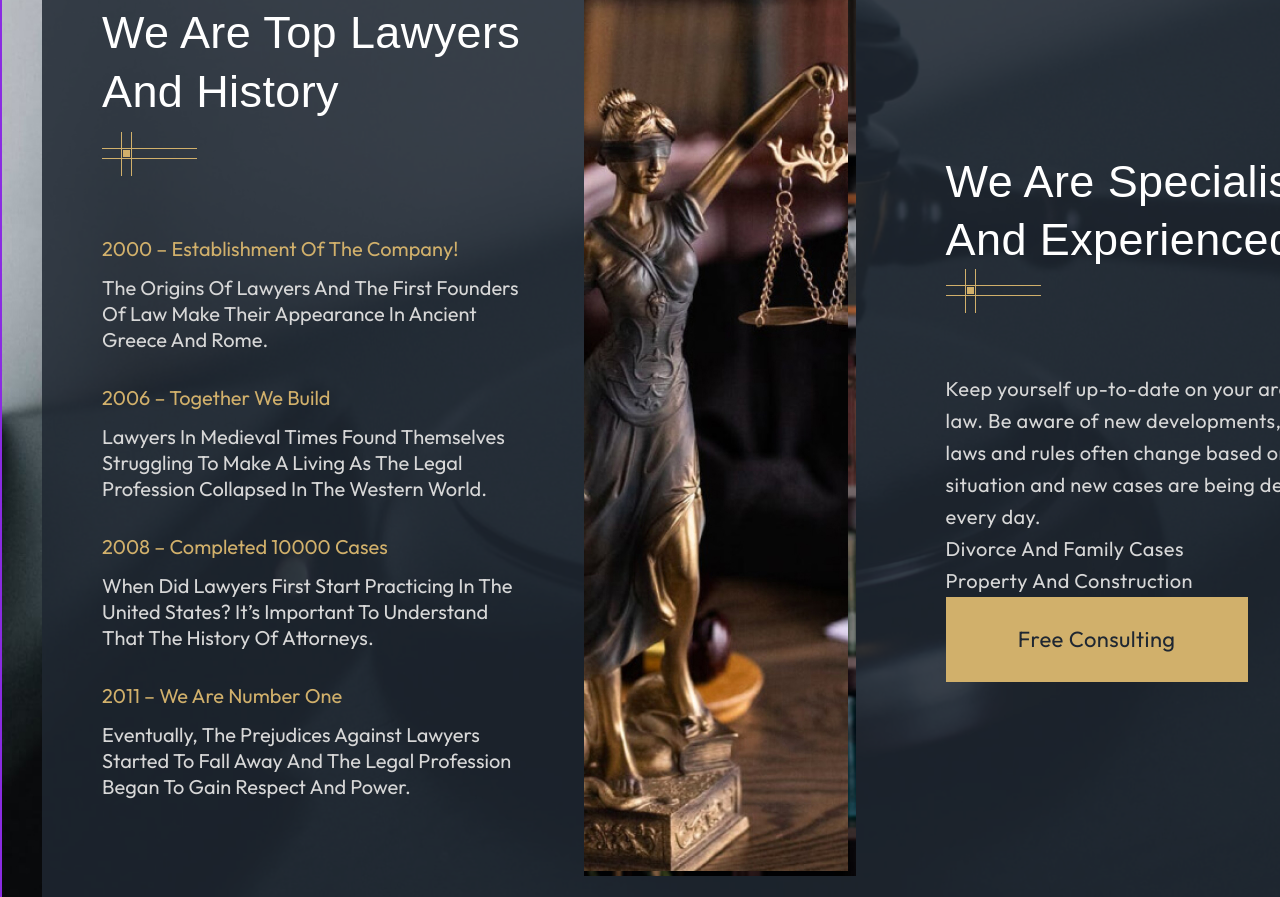
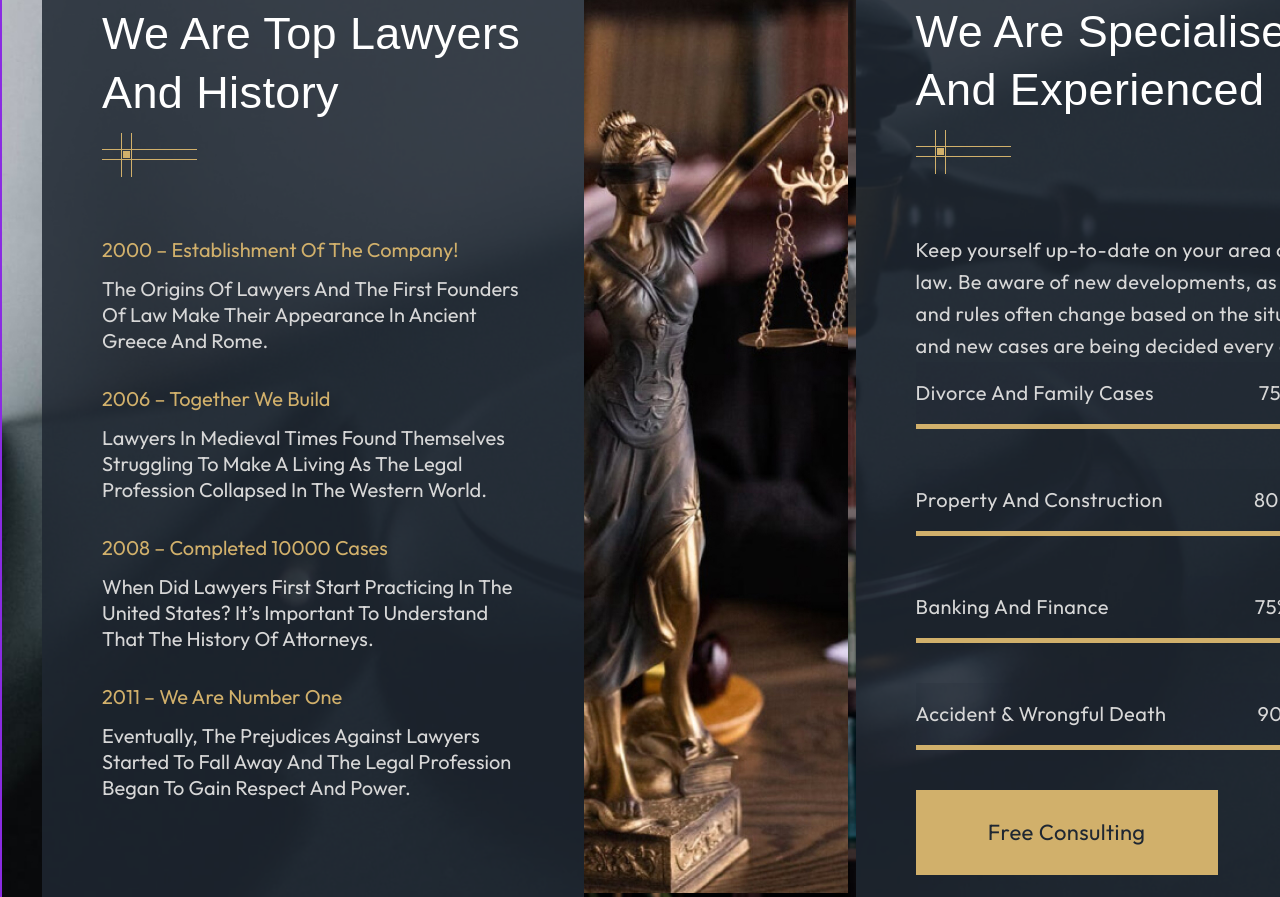
Before and after one commit to Tuljam/Attorneyster, a plain HTML site: page index.html in a window 1280 px wide. Shown: the part 4976-5873 px from the top of the page. Drawn offline with nearby package versions, Linux system fonts and the light colour scheme.

Commit message:
added form to section answers-questions

```diff
--- a/assets/styles/blocks/_history.scss
+++ b/assets/styles/blocks/_history.scss
@@ -1,7 +1,8 @@
 .history-specialised {
-    .container {
         background: url(../images/background_history.jpg);
         background-size: cover;
+    .container {
+
 
         padding: 140px 40px;
     }
@@ -11,8 +12,8 @@
     @include flexCenter;
 }
 .history-block {
+    padding: 50px 60px 102px 60px;
     width: 40%;
-    padding: 90px 60px 102px 60px;
 
     &_title {
         // @include fontH4Cormorant (45px);
@@ -40,7 +41,6 @@
         color: #D1B06B;
         margin-bottom: 13px;
         }
-
 }
 
 
@@ -52,8 +52,10 @@
 
     }
 .specialised-block {
-    padding: 90px 50px 102px 90px;
+    padding: 90px 60px 102px 60px;
     width: 40%;
+    display: flex;
+    flex-direction: column;
 
     &__title {
     font-family: $fontCormorant;
@@ -63,9 +65,10 @@
     letter-spacing: 0.4px;
     text-transform: capitalize;
     color: #FFFFFF;
+    margin-bottom: 11px;
     }
-    &_descr {
-        font-family: $fontOutfit;
+    &_descr, .history-specialised__form-item {
+    font-family: $fontOutfit;
     font-weight: 400;
     font-size: 20px;
     line-height: 32px;
@@ -73,4 +76,22 @@
     color: #D7D7D7;
     }
 
+
 }
+.history-specialised {
+    &__form--wrap {
+        display: flex;
+        flex-direction: column;
+    }
+
+    }
+    &__form-item {
+        padding: 15px 0;
+        border-top: none;
+        border-left: none;
+        border-right: none;
+        border-bottom: 5px solid #D1B06B;
+        margin-bottom: 40px;
+       background:rgba(31, 39, 50, 0.15);
+
+    }
--- a/assets/styles/main.scss
+++ b/assets/styles/main.scss
@@ -18,3 +18,4 @@
 @import './blocks/history';
 @import './blocks/revies';
 @import './blocks/answers-questions';
+@import './blocks/contact-us';
--- a/index.html
+++ b/index.html
@@ -655,8 +655,6 @@
 
                 <p class="history-block_descr history-block_descr--oliv">2011 – We are Number One</p>
                 <p class="history-block_descr">Eventually, the prejudices against lawyers started to fall away and the legal profession began to gain respect and power.</p>
-
-
             </div>
             <div class="history-specialised__main-picture--wrap">
                 <img src="./assets/images/history_main_photo.jpg" alt="femida_photo">
@@ -678,9 +676,19 @@
                     </defs>
                 </svg>
                 <p class="specialised-block_descr">Keep yourself up-to-date on your area of law. Be aware of new developments, as laws and rules often change based on the situation and new cases are being decided every day.</p>
-                <p class="specialised-block_descr">Divorce And Family Cases</p>
-                <p class="specialised-block_descr">Property And Construction</p>
-                <button class="button button--history">Free Consulting</button>
+            <div class="history-specialised__form">
+                <form class="history-specialised__form--wrap">
+                    <input class="history-specialised__form-item" type="text"  value="Divorce And Family Cases
+                       75%">
+                    <input class="history-specialised__form-item" type="text" value="Property And Construction
+                    80%">
+                    <input class="history-specialised__form-item" type="text" value="Banking And Finance
+                                75%">
+                    <input class="history-specialised__form-item" type="text" value="Accident & Wrongful Death
+                    90%">
+                    <button class="button button--history">Free Consulting</button>
+                </form>
+            </div>
                 </div>
             </div>
         </div>
@@ -774,8 +782,6 @@
                     </div>
 
                 </div>
-
-
             </div>
         </div>
     </section>
```
Also changed, not shown: assets/styles/blocks/_contact-us.scss (added), assets/styles/main.css, 1 other file.
